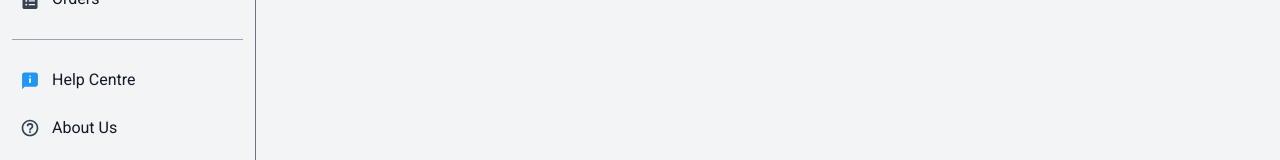
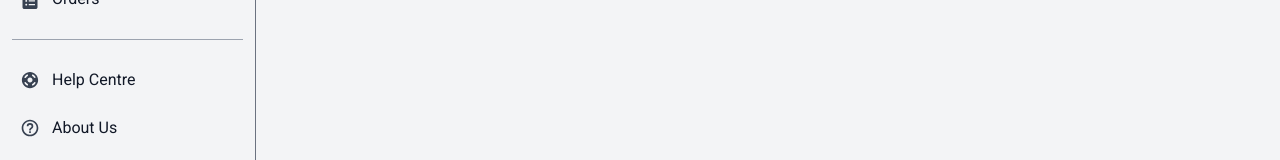
Before and after one commit to KennyMwendwaX/e-commerce, a Next.js app: page /admin/orders in a window 1280 px wide. Shown: the part 265-425 px from the top of the page. Built offline with nearby package versions, Linux system fonts and the light colour scheme; no server answers.

Commit message:
Updated Sidebar about icon

```diff
--- a/components/Sidebar.tsx
+++ b/components/Sidebar.tsx
@@ -1,12 +1,21 @@
 import Link from "next/link";
+import { useRouter } from "next/router";
 import { AiFillTag } from "react-icons/ai";
 import { BiHelpCircle } from "react-icons/bi";
 import { FaClipboardList, FaUser } from "react-icons/fa";
-import { FcAbout } from "react-icons/fc";
+import { IoMdHelpBuoy } from "react-icons/io";
 import { HiOutlineLogout } from "react-icons/hi";
 import { MdSpaceDashboard } from "react-icons/md";
 
-export default function Sidebar() {
+interface Props {
+  href: string;
+}
+
+export default function Sidebar({ href }: Props) {
+  const router = useRouter();
+
+  // Check if the current route matches the provided href
+  const isActive = router.pathname === href;
   return (
     <>
       {/* Sidebar  */}
@@ -19,7 +28,9 @@ export default function Sidebar() {
             <li>
               <Link
                 href="/admin"
-                className="group flex items-center rounded-lg p-2 text-base font-medium text-gray-900 hover:bg-gray-700 hover:text-white">
+                className={`${
+                  isActive ? `bg-gray-700 text-white` : ``
+                }group flex items-center rounded-lg p-2 text-base font-medium text-gray-900 hover:bg-gray-700 hover:text-white`}>
                 <FaUser className="h-5 w-5 text-gray-700 group-hover:text-gray-100" />
                 <span className="ml-3">Profile</span>
               </Link>
@@ -54,7 +65,7 @@ export default function Sidebar() {
               <Link
                 href="#"
                 className="group flex items-center rounded-lg p-2 text-base font-medium text-gray-900 hover:bg-gray-700 hover:text-white">
-                <FcAbout className="h-5 w-5 text-gray-700 group-hover:text-gray-100" />
+                <IoMdHelpBuoy className="h-5 w-5 text-gray-700 group-hover:text-gray-100" />
                 <span className="ml-3">Help Centre</span>
               </Link>
             </li>
```
